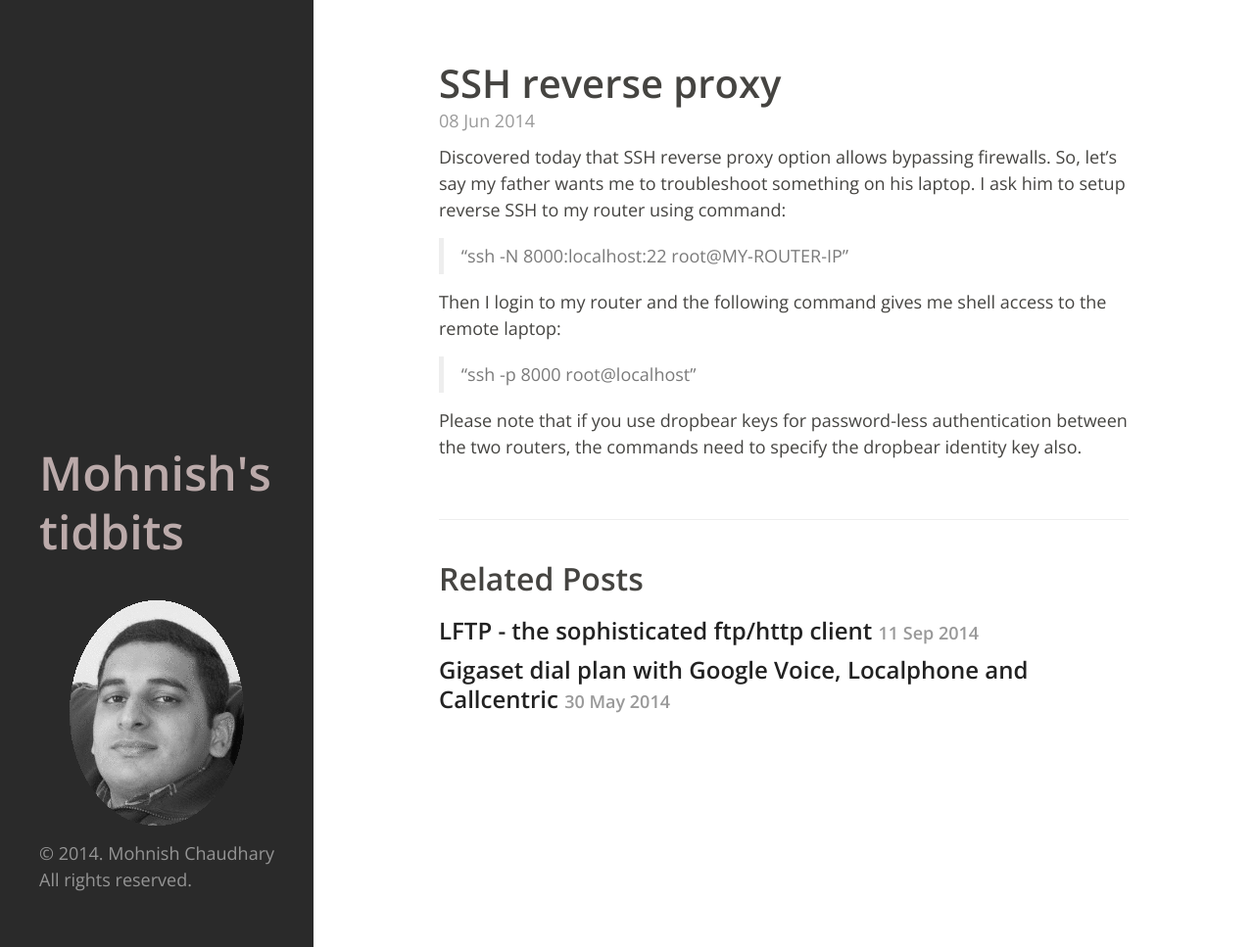
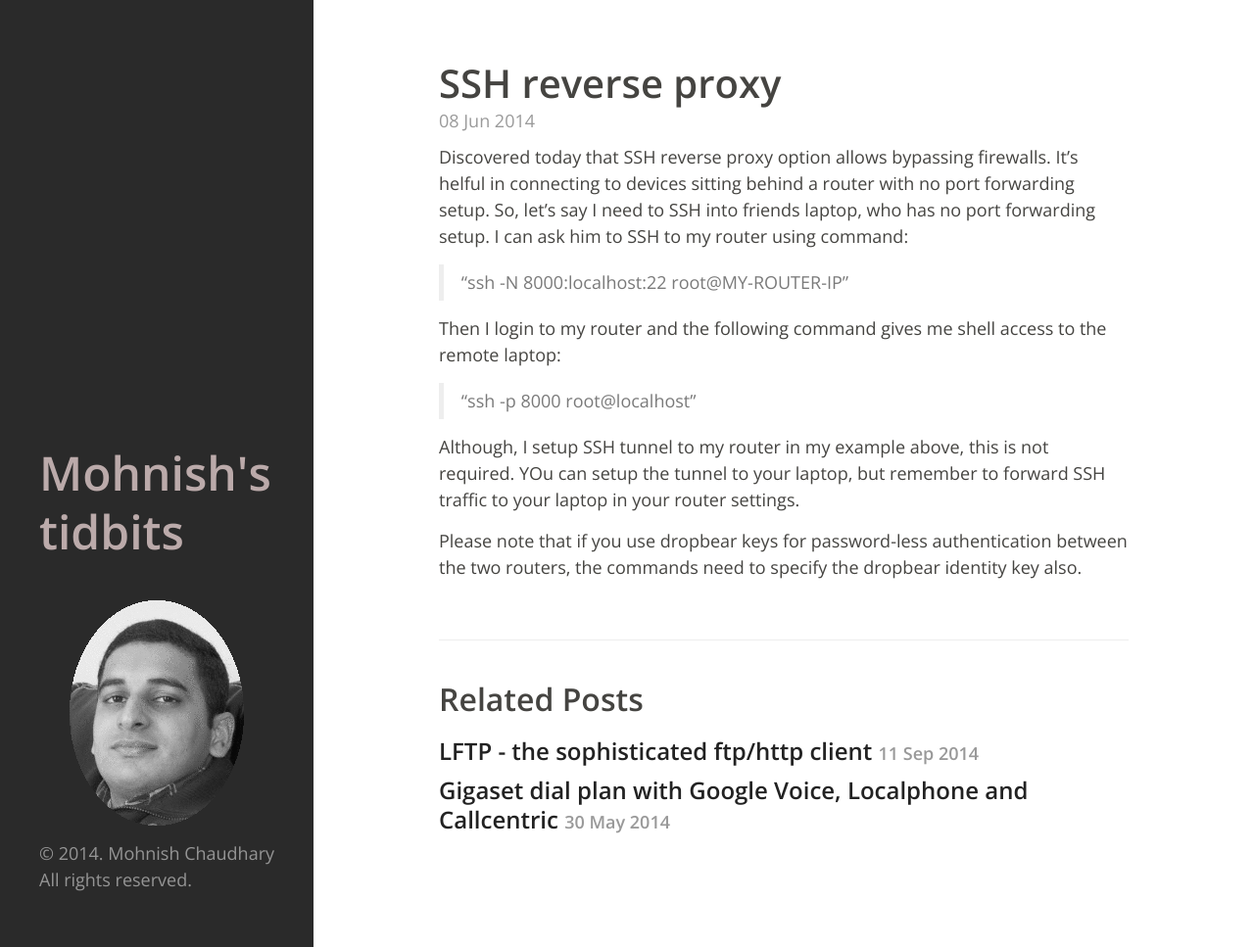
Before and after one commit to mohnish82/mohnish82.github.io, a Jekyll site: the page built from _posts/2014-06-08-SSH-reverse-proxy.md, in a window 1280 px wide and 967 px high. Shown: the whole window at 98% size. Built offline with Jekyll 4.4.1, drawn with Linux system fonts in a browser that asks for light colours; Markdown is read by kramdown in place of the engine named in the settings.

Commit message:
ssh reverse proxy post update

```diff
--- a/_posts/2014-06-08-SSH-reverse-proxy.md
+++ b/_posts/2014-06-08-SSH-reverse-proxy.md
@@ -3,7 +3,7 @@ layout: post
 title: SSH reverse proxy
 ---
 
-Discovered today that SSH reverse proxy option allows bypassing firewalls. So, let’s say my father wants me to troubleshoot something on his laptop. I ask him to setup reverse SSH to my router using command:
+Discovered today that SSH reverse proxy option allows bypassing firewalls. It's helful in connecting to devices sitting behind a router with no port forwarding setup. So, let’s say I need to SSH into friends laptop, who has no port forwarding setup. I can ask him to SSH to my router using command:
 
 >    ssh -N 8000:localhost:22 root@MY-ROUTER-IP
 
@@ -11,4 +11,6 @@ Then I login to my router and the following command gives me shell access to the
 
 >    ssh -p 8000 root@localhost
 
+Although, I setup SSH tunnel to my router in my example above, this is not required. YOu can setup the tunnel to your laptop, but remember to forward SSH traffic to your laptop in your router settings.
+
 Please note that if you use dropbear keys for password-less authentication between the two routers, the commands need to specify the dropbear identity key also.
```
